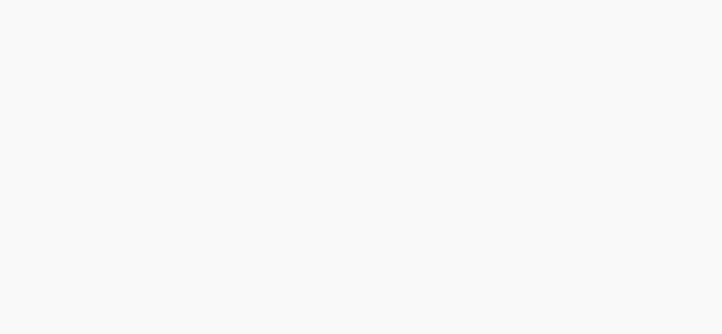
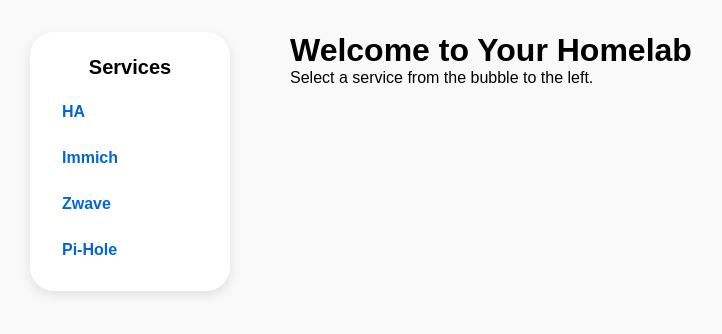
Before and after one commit to chikataken/server_dashboard, a plain HTML site: page index.html in a window 1280 px wide. Shown: the whole page, without its empty margins (2-724 px from the left). Drawn offline with Linux system fonts and the light colour scheme.

Commit message:
Update index.html

```diff
--- a/index.html
+++ b/index.html
@@ -54,4 +54,29 @@
 
     /* Main content area (if you ever add content here) */
     .main {
-      margin-left: 260px; /* leave room*
+      margin-left: 260px; /* leave room for sidebar + gap */
+      padding: 2rem;
+      flex: 1;
+    }
+  </style>
+</head>
+<body>
+
+  <nav class="sidebar">
+    <h2>Services</h2>
+    <ul>
+      <li><a href="http://192.168.1.171:8123" target="_blank">HA</a></li>
+      <li><a href="http://192.168.1.171:2283" target="_blank">Immich</a></li>
+      <li><a href="http://192.168.1.171:8091" target="_blank">Zwave</a></li>
+      <li><a href="http://192.168.1.171:90/admin" target="_blank">Pi-Hole</a></li>
+    </ul>
+  </nav>
+
+  <div class="main">
+    <h1>Welcome to Your Homelab</h1>
+    <p>Select a service from the bubble to the left.</p>
+    <!-- You can add dashboard widgets or status info here -->
+  </div>
+
+</body>
+</html>
```
